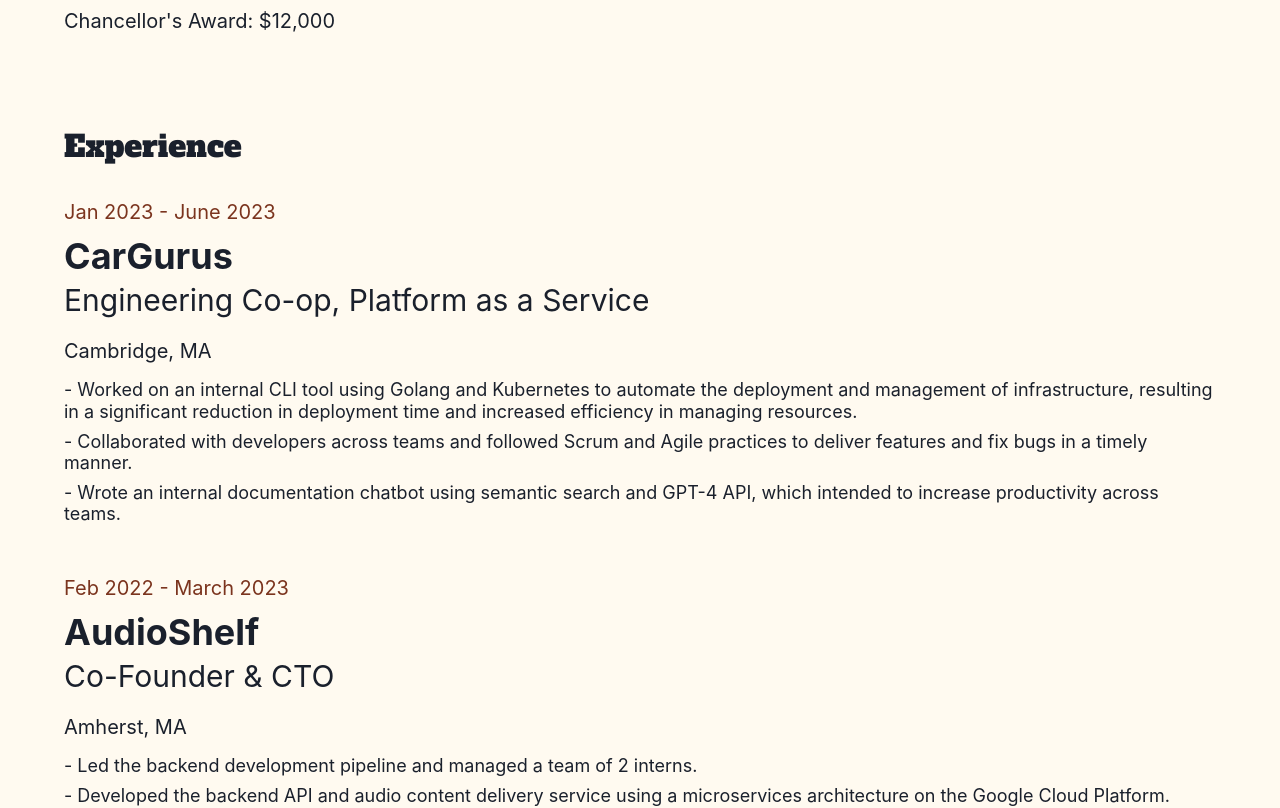
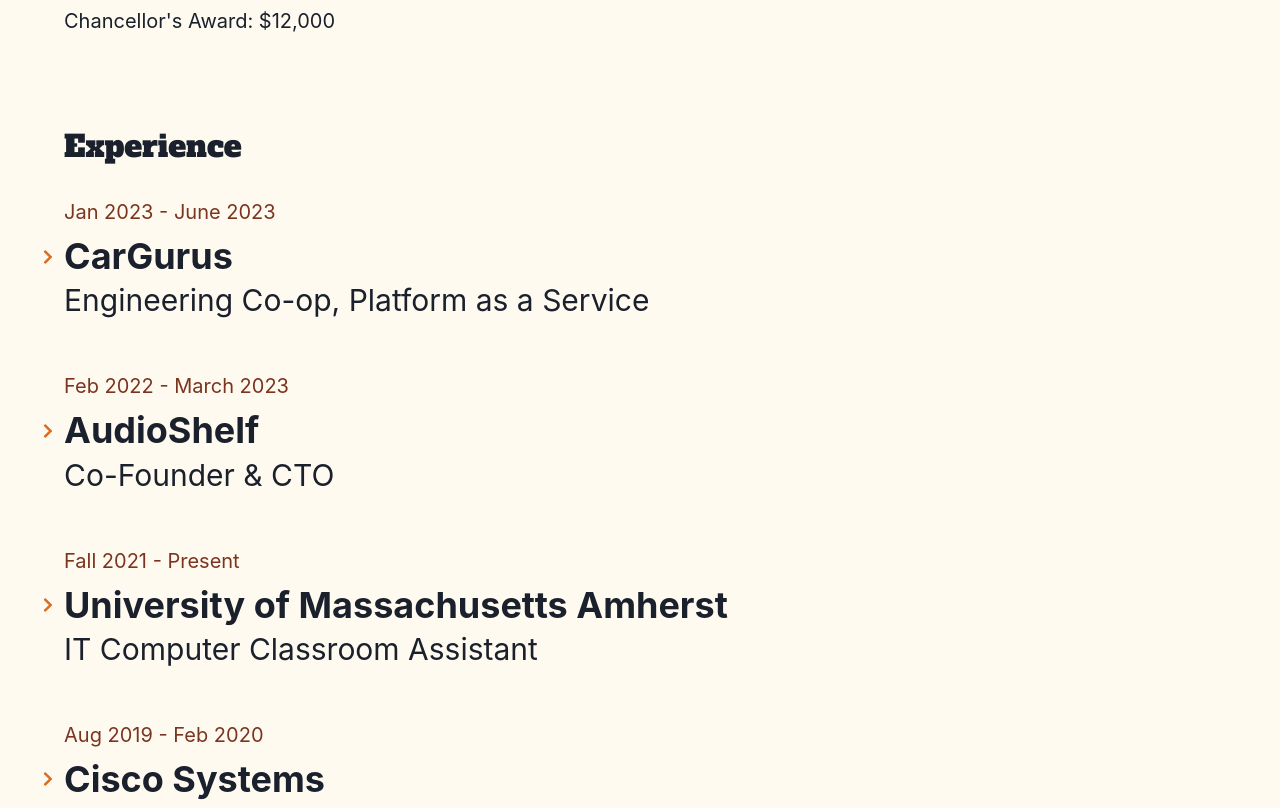
Before and after one commit to arhammusheer/croissant.one, a React (Vite) app: page / in a window 1280 px wide. Shown: the part 1540-2348 px from the top of the page. Built offline with nearby package versions, Linux system fonts and the light colour scheme; a web font is replaced by a local one.

Commit message:
Experience is collapsible

```diff
--- a/src/pages/Home/components/Experience.tsx
+++ b/src/pages/Home/components/Experience.tsx
@@ -1,16 +1,20 @@
 import {
   Box,
+  Collapse,
   Flex,
   Heading,
+  Icon,
   Stack,
   Text,
   useColorModeValue,
+  useDisclosure,
 } from "@chakra-ui/react";
 import { motion, useAnimation } from "framer-motion";
 import { useEffect } from "react";
 import ReactGA from "react-ga4";
 import { useInView } from "react-intersection-observer";
 import { me } from "../../../me";
+import { FaChevronRight } from "react-icons/fa";
 
 export const Experience = () => {
   return (
@@ -24,7 +28,7 @@ export const Experience = () => {
       p={8}
       tabIndex={-1}
     >
-      <Box>
+      <Box w={"full"} maxW={"container.xl"}>
         <Heading as={"h2"} fontSize={"3xl"} px={{ base: 0, md: 8 }}>
           Experience
         </Heading>
@@ -59,6 +63,9 @@ const SingleExperience = ({
 }) => {
   const [ref, inView] = useInView({ triggerOnce: true });
   const controls = useAnimation();
+  const { isOpen, onToggle } = useDisclosure();
+
+  const borderColor = useColorModeValue("brand.200", "brand.900");
 
   const variants = {
     hidden: { opacity: 0, y: 20, transition: { duration: 1 } },
@@ -92,6 +99,8 @@ const SingleExperience = ({
       borderRadius={"xl"}
       spacing={4}
       tabIndex={0}
+      onClick={onToggle}
+      cursor={"pointer"}
     >
       <Stack spacing={0}>
         <Text
@@ -101,24 +110,54 @@ const SingleExperience = ({
         >
           {duration}
         </Text>
+        <Flex align={"center"} ml={{ base: -4, md: -8 }}>
+          <Flex
+            as={motion.div}
+            animate={{ rotate: isOpen ? 90 : 0 }}
+            p={{ base: 1, md: 2 }}
+          >
+            <Icon
+              as={FaChevronRight}
+              boxSize={{
+                base: 2,
+                md: 4,
+              }}
+              color={"brand.500"}
+            />
+          </Flex>
           <Heading as={"h3"} fontSize={{ base: "3xl", md: "4xl" }}>
             {company}
           </Heading>
+        </Flex>
         <Text as={"h4"} fontSize={{ base: "2xl", md: "3xl" }}>
           {position}
         </Text>
       </Stack>
+      <Collapse in={isOpen} animateOpacity unmountOnExit>
+        <Stack
+          spacing={4}
+          borderRadius={"xl"}
+          p={4}
+          borderColor={borderColor}
+          borderWidth={1}
+        >
           <Heading as={"span"} fontSize={"xl"} fontWeight={"normal"} mr={2}>
             {location}
           </Heading>
-
           <Stack direction={"column"} spacing={2}>
             {bullets.map((bullet) => (
-          <Heading as={"h5"} fontSize={"lg"} fontWeight={"normal"} key={bullet}>
+              <Heading
+                as={"h5"}
+                fontSize={"lg"}
+                fontWeight={"normal"}
+                key={bullet}
+              >
                 - {bullet}
               </Heading>
             ))}
           </Stack>
+        </Stack>
+      </Collapse>
     </Stack>
   );
 };
```
Lines whose indentation alone changed are shown as unchanged.
